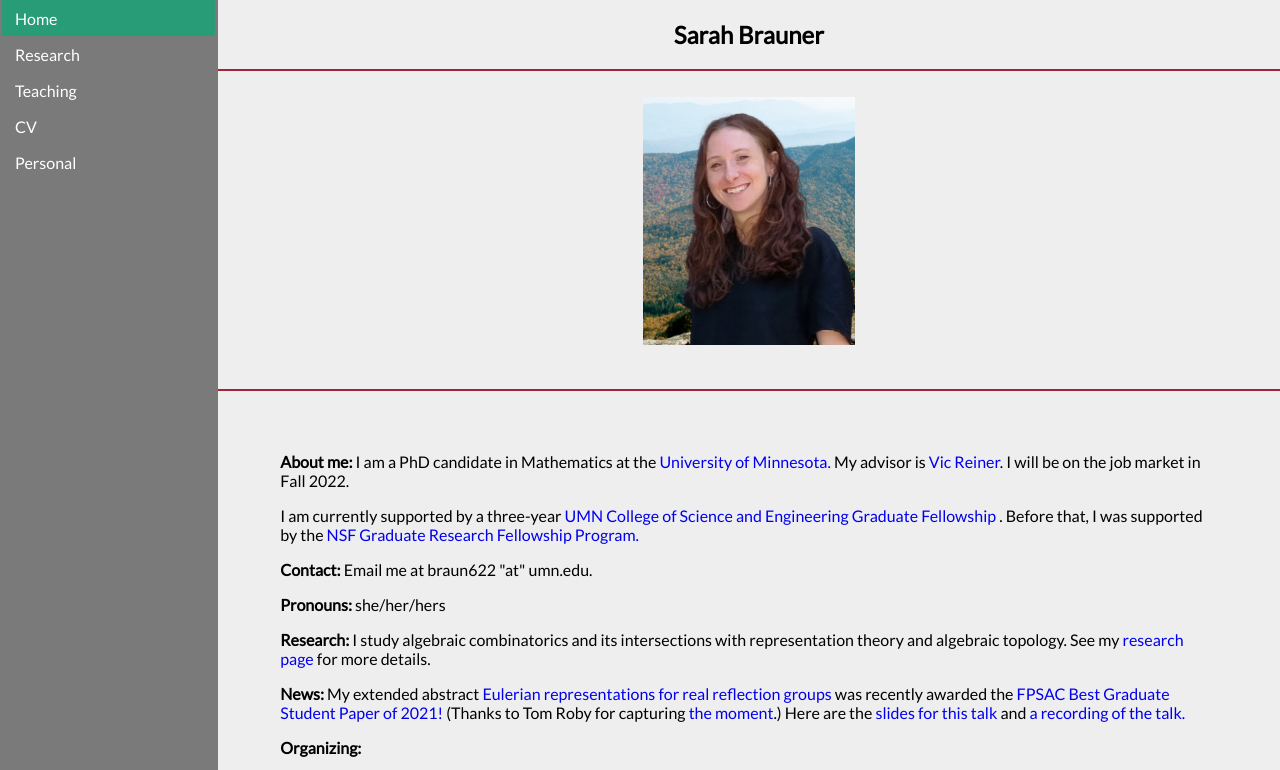
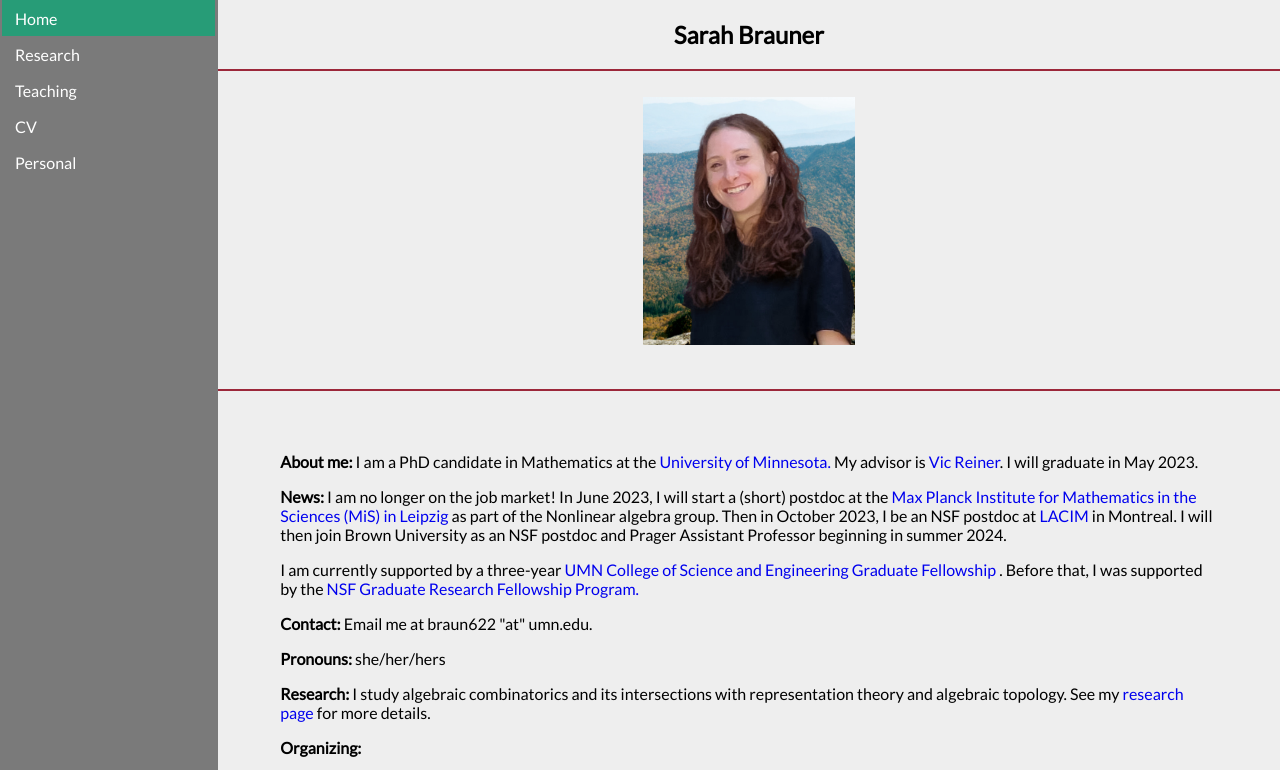
Before and after one commit to sarahbrauner/sarahbrauner.github.io, a plain HTML site: page index.html in a window 1280 px wide. Shown: the top 770 px of the page. Drawn offline with Linux system fonts and the light colour scheme.

Commit message:
Add files via upload

```diff
--- a/index.html
+++ b/index.html
@@ -15,7 +15,7 @@
   <li><a class="active" href="index.html">Home</a></li>
   <li><a href="research.html">Research</a></li>
   <li><a href="teaching.html">Teaching</a></li>
-  <li><a target="_blank" href="cv_12_22_b.pdf">CV</a></li>
+  <li><a target="_blank" href="cv_2_23.pdf">CV</a></li>
   <li><a href="personal.html">Personal</a></li>
 </div>
 </div>
@@ -49,10 +49,16 @@
 <p>
 
 
-<b>About me:</b> I am a PhD candidate in Mathematics at the <a href="https://math.umn.edu/" target="_blank">University of Minnesota.</a> My advisor is <a href="http://www-users.math.umn.edu/~reiner/">Vic Reiner</a>. I will be on the job market in Fall 2022.
+<b>About me:</b> I am a PhD candidate in Mathematics at the <a href="https://math.umn.edu/" target="_blank">University of Minnesota.</a> My advisor is <a href="http://www-users.math.umn.edu/~reiner/">Vic Reiner</a>. I will graduate in May 2023.
 
 </p>
+<p>
+<b>News:</b> I am no longer on the job market! In June 2023, I will start a (short) postdoc at the <a href="https://www.mis.mpg.de/"> Max Planck Institute for Mathematics in the Sciences (MiS) in Leipzig</a> as part of the Nonlinear algebra group. Then in October 2023, I be an NSF postdoc at <a href="https://lacim.uqam.ca/en/home/"> LACIM</a> in Montreal. I will then join Brown University as an NSF postdoc and Prager Assistant Professor beginning in summer 2024.
 
+<!--
+My extended abstract <a href="https://www.mat.univie.ac.at/~slc/wpapers/FPSAC2021/15Brauner.pdf"> Eulerian representations for real reflection groups</a> was recently awarded the <a href= "https://fpsac.org/best_student_papers"> FPSAC Best Graduate Student Paper of 2021!</a> (Thanks to Tom Roby for capturing <a href = "bestpaper.png"> the moment</a>.) Here are the <a href="FPSAC_euleriantalk_final.pdf" >slides for this talk</a> and <a href="https://www.youtube.com/watch?v=ju465-tRT90"> a recording of the talk. </a>
+-->
+</p>
 <p>
 I am currently supported by a three-year <a href="https://cse.umn.edu/college/cse-graduate-fellowship-nomination-instructions"> UMN College of Science and Engineering Graduate Fellowship </a>. Before that, I was supported by the <a href="https://www.nsfgrfp.org/" > NSF Graduate Research Fellowship Program. </a>
 </p>
@@ -65,9 +71,7 @@ I am currently supported by a three-year <a href="https://cse.umn.edu/college/cs
 <p>
 <b>Research:</b> I study algebraic combinatorics and its intersections with representation theory and algebraic topology. See my <a href="http://sarahbrauner.com/research.html">research page</a> for more details.
 </p>
-<p>
-<b>News:</b> My extended abstract <a href="https://www.mat.univie.ac.at/~slc/wpapers/FPSAC2021/15Brauner.pdf"> Eulerian representations for real reflection groups</a> was recently awarded the <a href= "https://fpsac.org/best_student_papers"> FPSAC Best Graduate Student Paper of 2021!</a> (Thanks to Tom Roby for capturing <a href = "bestpaper.png"> the moment</a>.) Here are the <a href="FPSAC_euleriantalk_final.pdf" >slides for this talk</a> and <a href="https://www.youtube.com/watch?v=ju465-tRT90"> a recording of the talk. </a>
-</p>
+
 
 
 <p>
```
